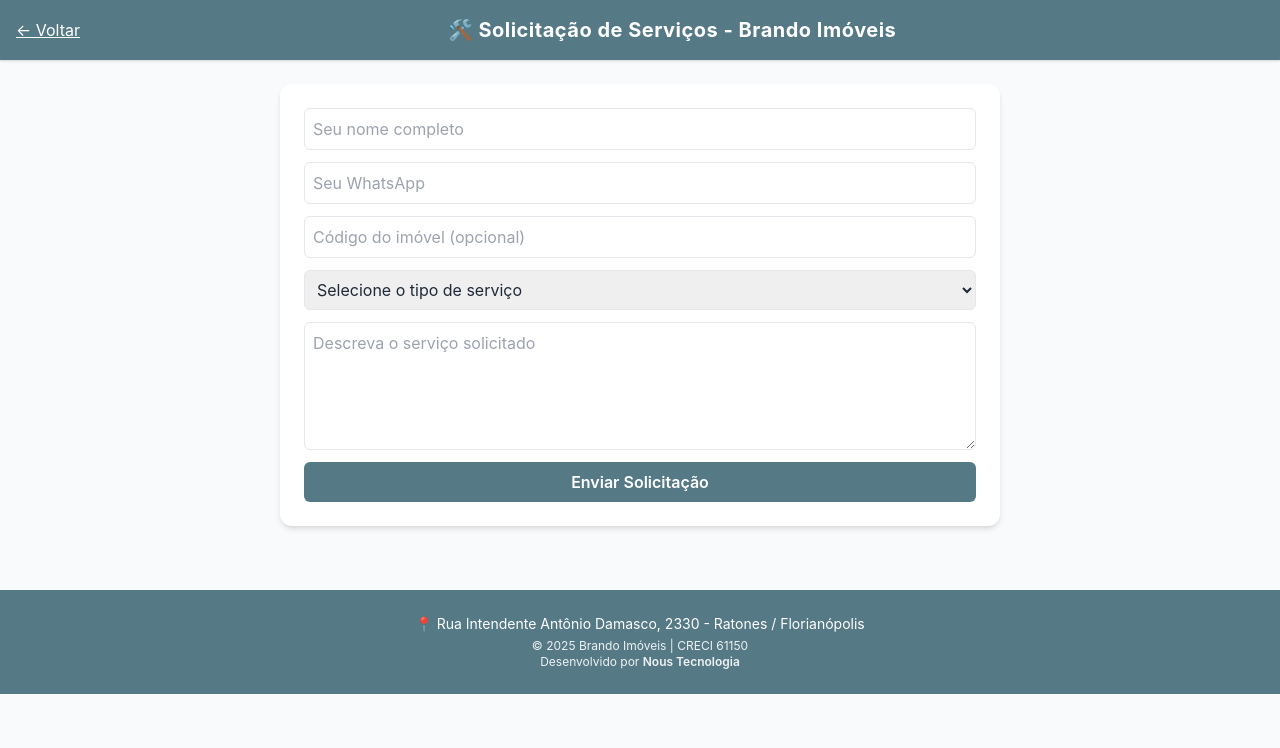
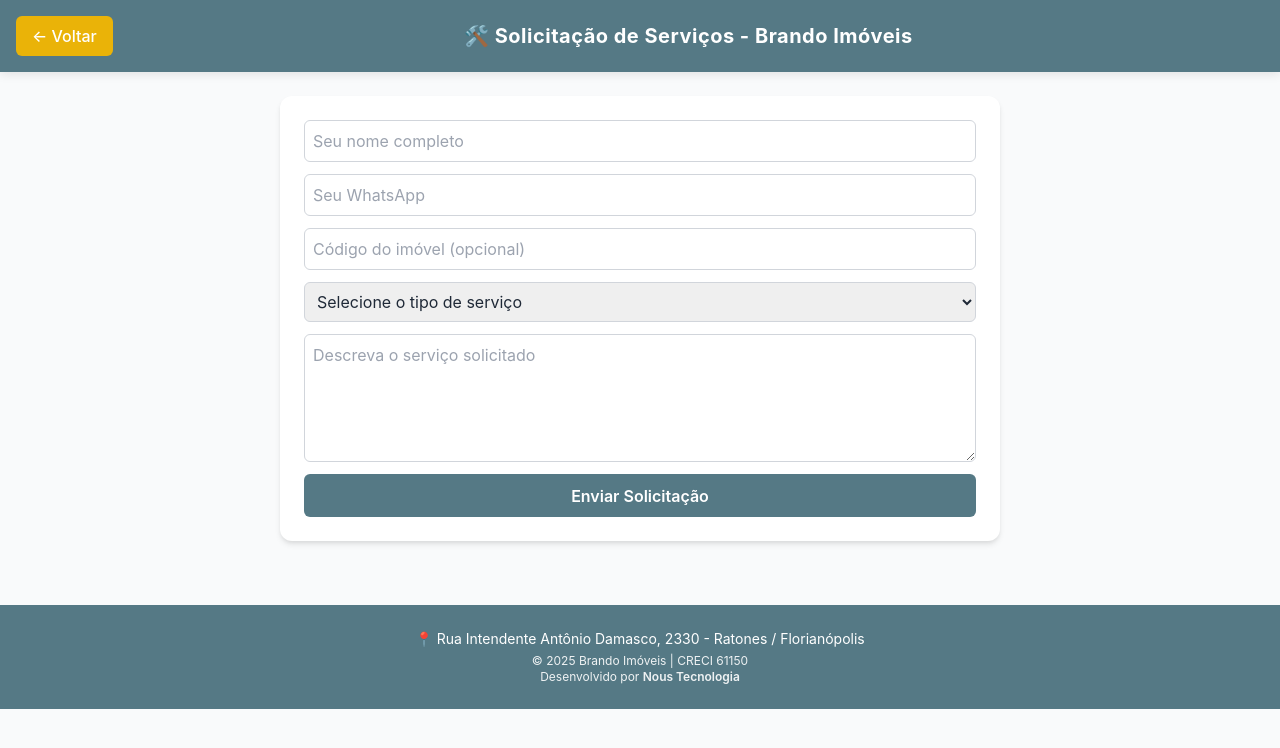
Before and after one commit to WilsonNous/brando-imoveis, a Flask app: page /servicos in a window 1280 px wide. Shown: the top 748 px of the page. Run offline with Flask 3, Linux system fonts and the light colour scheme.

Commit message:
Update servicos.html

```diff
--- a/templates/servicos.html
+++ b/templates/servicos.html
@@ -15,14 +15,12 @@
 <body class="bg-gray-50 text-gray-800">
 
   <!-- HEADER PADRÃO -->
-  <header class="text-white shadow bg-brando">
-    <div class="max-w-7xl mx-auto flex justify-between items-center p-4">
-      <a href="/" class="text-white underline hover:text-gray-200">← Voltar</a>
-      <h1 class="text-lg md:text-xl font-bold tracking-wide flex items-center gap-2">
-        🛠️ Solicitação de Serviços - Brando Imóveis
-      </h1>
-      <span></span>
-    </div>
+  <header class="header-bar flex justify-between items-center px-6">
+    <a href="/" class="btn-admin-sec">← Voltar</a>
+    <h1 class="text-lg md:text-xl font-bold tracking-wide flex items-center gap-2">
+      🛠️ Solicitação de Serviços - Brando Imóveis
+    </h1>
+    <span></span>
   </header>
 
   <!-- CONTEÚDO -->
@@ -34,11 +32,11 @@
     {% endif %}
 
     <form method="POST" class="bg-white shadow-md rounded-xl p-6 grid gap-3">
-      <input name="nome_cliente" placeholder="Seu nome completo" required class="border p-2 rounded-md focus:ring-2 focus:ring-[color:var(--brand-blue)] outline-none" />
-      <input name="telefone" placeholder="Seu WhatsApp" required class="border p-2 rounded-md focus:ring-2 focus:ring-[color:var(--brand-blue)] outline-none" />
-      <input name="imovel_id" placeholder="Código do imóvel (opcional)" class="border p-2 rounded-md focus:ring-2 focus:ring-[color:var(--brand-blue)] outline-none" />
+      <input name="nome_cliente" placeholder="Seu nome completo" required class="field" />
+      <input name="telefone" placeholder="Seu WhatsApp" required class="field" />
+      <input name="imovel_id" placeholder="Código do imóvel (opcional)" class="field" />
 
-      <select name="tipo_servico" class="border p-2 rounded-md focus:ring-2 focus:ring-[color:var(--brand-blue)] outline-none">
+      <select name="tipo_servico" class="field">
         <option value="">Selecione o tipo de serviço</option>
         <option>Elétrica</option>
         <option>Hidráulica</option>
@@ -47,22 +45,19 @@
         <option>Manutenção geral</option>
       </select>
 
-      <textarea name="descricao" placeholder="Descreva o serviço solicitado" class="border p-2 rounded-md focus:ring-2 focus:ring-[color:var(--brand-blue)] outline-none h-32"></textarea>
+      <textarea name="descricao" placeholder="Descreva o serviço solicitado" class="field h-32"></textarea>
 
-      <button class="bg-brando text-white py-2 rounded-md hover:bg-brando-light transition w-full font-semibold">
-        Enviar Solicitação
-      </button>
+      <button class="btn-brand w-full font-semibold">Enviar Solicitação</button>
     </form>
   </main>
 
   <!-- RODAPÉ -->
-  <footer class="text-white text-center py-6 mt-10 bg-brando">
+  <footer class="text-white text-center py-6 mt-10 bg-[color:var(--brand-blue)]">
     <p class="text-sm mb-1">📍 Rua Intendente Antônio Damasco, 2330 - Ratones / Florianópolis</p>
     <p class="text-xs opacity-90">
       © 2025 Brando Imóveis | CRECI 61150<br>
       Desenvolvido por <span class="font-semibold">Nous Tecnologia</span>
     </p>
   </footer>
-
 </body>
 </html>
```
